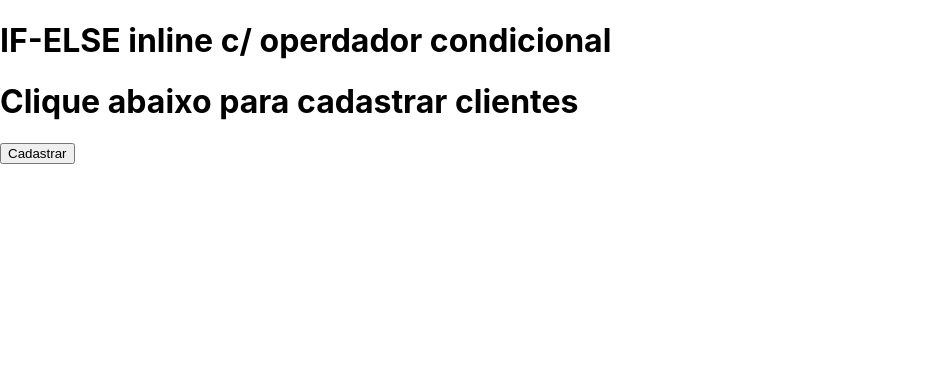
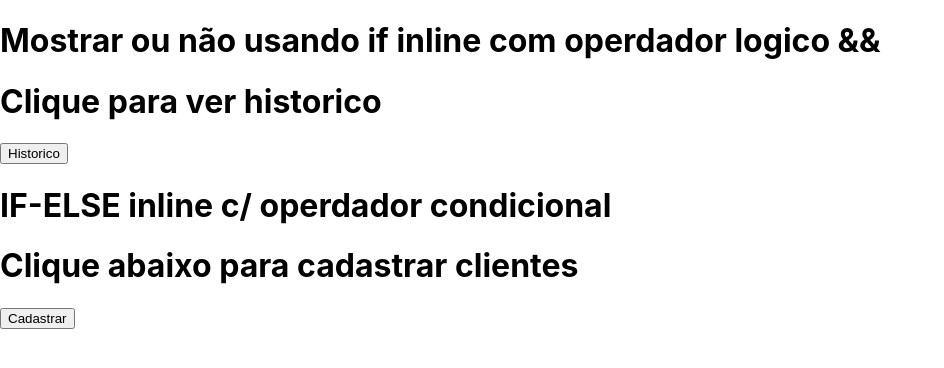
Before and after one commit to felipepassosdev/Digital-Innovation-One-ReactJS, a React (Create React App) app: page / in a window 1280 px wide. Shown: the top 368 px of the page, without its empty margins (0-944 px from the left). Built offline with nearby package versions, Linux system fonts and the light colour scheme.

Commit message:
SEPARANDO EM COMPONENTES

```diff
--- a/src/App.js
+++ b/src/App.js
@@ -1,33 +1,19 @@
-import React from 'react';
+import React, { Component } from 'react';
 import './App.css';
+import OperadorCondicional from './components/OperadorConcional';
+import IFInlineOperadorLogico from './components/IFInlineOperadorLogico&&';
 
-// variaveis de elementos
-const a = <button>Historico</button>
-const b = <button>Cadastrar</button>
-const hasCustumer = false
 
-const App = () => {
-  const renderShowHistory = () => (
-    <div>
-      <h1>Clique para ver historico</h1>
-      {b}
-    </div>
-  )
 
-  const renderAddCustumer = () => (
-    <div>
-      <h1>Clique abaixo para cadastrar clientes</h1>
-      {b}
-    </div>
-  )
-
+class App extends Component {
+  render() {
     return (
       <>
-        <h1>IF-ELSE inline c/ operdador condicional</h1>
-
-        {hasCustumer ? renderShowHistory() : renderAddCustumer()}
+        <IFInlineOperadorLogico />
+        <OperadorCondicional />
       </>
     )
+  }
 
 }
 
--- /dev/null
+++ b/src/components/IFInlineOperadorLogico&&.js
@@ -0,0 +1,23 @@
+import React, { Component } from 'react'
+
+const a = <button>Historico</button>
+const b = <button></button>
+const hasCustumer = true
+
+class IFInlineOperadorLogico extends Component {
+    render() {
+        return (
+            <>
+                <h1>Mostrar ou não usando if inline com operdador logico &&</h1>
+                {hasCustumer && (
+                    <div>
+                        <h1>Clique para ver historico</h1>
+                        {a}
+                    </div>
+                )}
+            </>
+        )
+    }
+}
+
+export default IFInlineOperadorLogico;
--- /dev/null
+++ b/src/components/OperadorConcional.js
@@ -0,0 +1,34 @@
+import React, { Component } from 'react'
+// variaveis de elementos
+const a = <button>Historico</button>
+const b = <button>Cadastrar</button>
+const hasCustumer = false
+
+const renderShowHistory = () => (
+    <div>
+        <h1>Clique para ver historico</h1>
+        {b}
+    </div>
+)
+
+const renderAddCustumer = () => (
+    <div>
+        <h1>Clique abaixo para cadastrar clientes</h1>
+        {b}
+    </div>
+)
+
+class OperadorCondicional extends Component {
+
+    render() {
+        return (
+            <>
+                <h1>IF-ELSE inline c/ operdador condicional</h1>
+
+                {hasCustumer ? renderShowHistory() : renderAddCustumer()}
+            </>
+        )
+    }
+}
+
+export default OperadorCondicional
```
